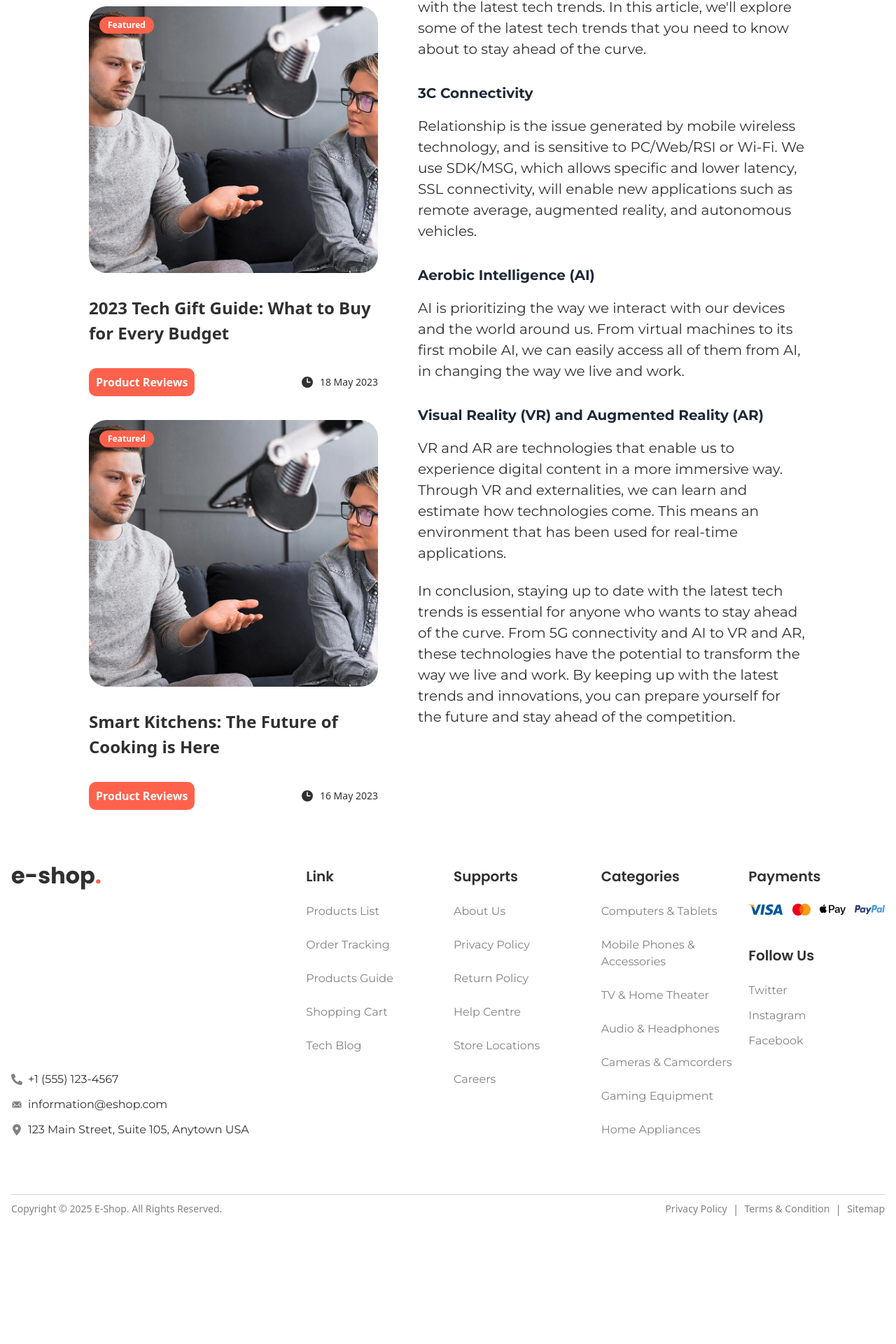
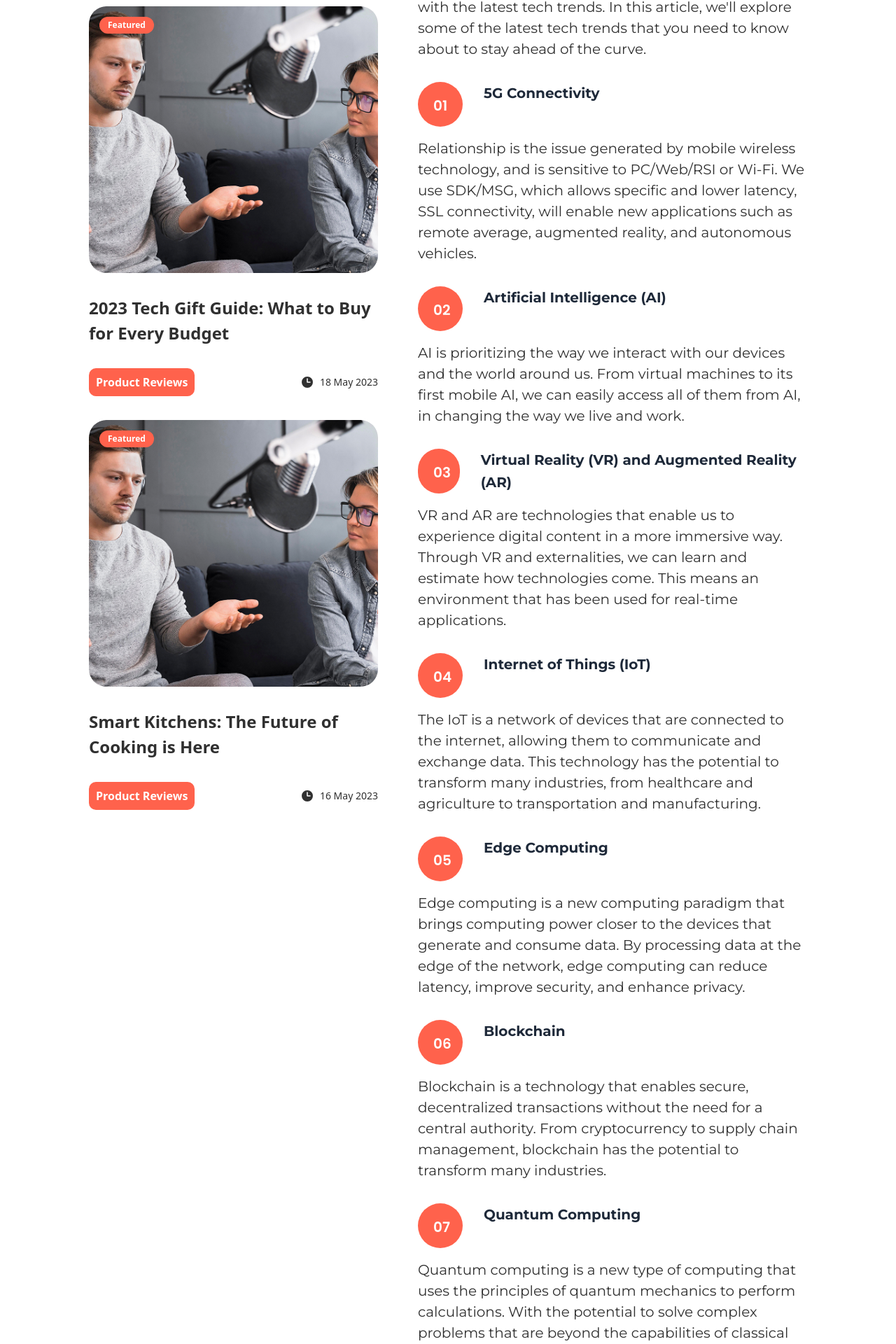
Before and after one commit to mamudulislam/E-Shop, a React (Vite) app: page /blog/1 in a window 1280 px wide. Shown: the part 1468-3388 px from the top of the page at 70% size. Before the commit the page ends 3215 px from the top, so only its background shows below. Built offline with nearby package versions, Linux system fonts and the light colour scheme.

Commit message:
some desing add in blog ditailes

```diff
--- a/src/Pages/Blogdetailes/Blogdetailes.jsx
+++ b/src/Pages/Blogdetailes/Blogdetailes.jsx
@@ -139,21 +139,67 @@ const BlogDetails = () => {
                             <p className="mb-6 font-Montserrat font-normal text-[20px] leading-[30px] text-black01">
                                 {blog.Descriptions}
                             </p>
-
-                            <h3 className="font-Montserrat font-bold text-[20px] mb-4 mt-8">3C Connectivity</h3>
+                            <div className="mb-4 mt-8 flex gap-x-[30px]">
+                                <div className="w-[64px] h-[64px] bg-orange rounded-full relative">
+                                    <h5 className="absolute left-5.5 top-4.5 font-Poppins font-semibold text-[20px] text-white">01</h5>
+                                </div>
+                                <h3 className="font-Montserrat font-bold text-[20px]">5G Connectivity</h3>
+                            </div>
                             <p className="mb-6 font-Montserrat font-normal text-[20px] leading-[30px] text-black01">
                                 Relationship is the issue generated by mobile wireless technology, and is sensitive to PC/Web/RSI or Wi-Fi. We use SDK/MSG, which allows specific and lower latency, SSL connectivity, will enable new applications such as remote average, augmented reality, and autonomous vehicles.
                             </p>
 
-                            <h3 className="font-Montserrat font-bold text-[20px] mb-4 mt-8">Aerobic Intelligence (AI)</h3>
+                            <div className="mb-4 mt-8 flex gap-x-[30px]">
+                                <div className="w-[64px] h-[64px] bg-orange rounded-full relative">
+                                    <h5 className="absolute left-5.5 top-4.5 font-Poppins font-semibold text-[20px] text-white">02</h5>
+                                </div>
+                                <h3 className="font-Montserrat font-bold text-[20px]">Artificial Intelligence (AI)</h3>
+                            </div>
                             <p className="mb-6 font-Montserrat font-normal text-[20px] leading-[30px] text-black01">
                                 AI is prioritizing the way we interact with our devices and the world around us. From virtual machines to its first mobile AI, we can easily access all of them from AI, in changing the way we live and work.
                             </p>
 
-                            <h3 className="font-Montserrat font-bold text-[20px] mb-4 mt-8">Visual Reality (VR) and Augmented Reality (AR)</h3>
+                            <div className="mb-4 mt-8 flex gap-x-[30px]">
+                                <div className="w-[64px] h-[64px] bg-orange rounded-full relative">
+                                    <h5 className="absolute left-5.5 top-4.5 font-Poppins font-semibold text-[20px] text-white">03</h5>
+                                </div>
+                                <h3 className="font-Montserrat font-bold text-[20px]">Virtual Reality (VR) and Augmented Reality (AR)</h3>
+                            </div>
                             <p className="mb-6 font-Montserrat font-normal text-[20px] leading-[30px] text-black01">
                                 VR and AR are technologies that enable us to experience digital content in a more immersive way. Through VR and externalities, we can learn and estimate how technologies come. This means an environment that has been used for real-time applications.
                             </p>
+                            <div className="mb-4 mt-8 flex gap-x-[30px]">
+                                <div className="w-[64px] h-[64px] bg-orange rounded-full relative">
+                                    <h5 className="absolute left-5.5 top-4.5 font-Poppins font-semibold text-[20px] text-white">04</h5>
+                                </div>
+                                <h3 className="font-Montserrat font-bold text-[20px]">Internet of Things (IoT)</h3>
+                            </div>
+                            <p className="mb-6 font-Montserrat font-normal text-[20px] leading-[30px] text-black01">
+                                The IoT is a network of devices that are connected to the internet, allowing them to communicate and exchange data. This technology has the potential to transform many industries, from healthcare and agriculture to transportation and manufacturing.                            </p>
+                            <div className="mb-4 mt-8 flex gap-x-[30px]">
+                                <div className="w-[64px] h-[64px] bg-orange rounded-full relative">
+                                    <h5 className="absolute left-5.5 top-4.5 font-Poppins font-semibold text-[20px] text-white">05</h5>
+                                </div>
+                                <h3 className="font-Montserrat font-bold text-[20px]">Edge Computing</h3>
+                            </div>
+                            <p className="mb-6 font-Montserrat font-normal text-[20px] leading-[30px] text-black01">
+                                Edge computing is a new computing paradigm that brings computing power closer to the devices that generate and consume data. By processing data at the edge of the network, edge computing can reduce latency, improve security, and enhance privacy.                            </p>
+                            <div className="mb-4 mt-8 flex gap-x-[30px]">
+                                <div className="w-[64px] h-[64px] bg-orange rounded-full relative">
+                                    <h5 className="absolute left-5.5 top-4.5 font-Poppins font-semibold text-[20px] text-white">06</h5>
+                                </div>
+                                <h3 className="font-Montserrat font-bold text-[20px]">Blockchain</h3>
+                            </div>
+                            <p className="mb-6 font-Montserrat font-normal text-[20px] leading-[30px] text-black01">
+                                Blockchain is a technology that enables secure, decentralized transactions without the need for a central authority. From cryptocurrency to supply chain management, blockchain has the potential to transform many industries.                            </p>
+                            <div className="mb-4 mt-8 flex gap-x-[30px]">
+                                <div className="w-[64px] h-[64px] bg-orange rounded-full relative">
+                                    <h5 className="absolute left-5.5 top-4.5 font-Poppins font-semibold text-[20px] text-white">07</h5>
+                                </div>
+                                <h3 className="font-Montserrat font-bold text-[20px]">Quantum Computing</h3>
+                            </div>
+                            <p className="mb-6 font-Montserrat font-normal text-[20px] leading-[30px] text-black01">
+                                Quantum computing is a new type of computing that uses the principles of quantum mechanics to perform calculations. With the potential to solve complex problems that are beyond the capabilities of classical computers, quantum computing has the potential to revolutionize many industries, from finance and healthcare to energy and transportation.                            </p>
 
                             <p className="mb-6 font-Montserrat font-normal text-[20px] leading-[30px] text-black01">
                                 In conclusion, staying up to date with the latest tech trends is essential for anyone who wants to stay ahead of the curve. From 5G connectivity and AI to VR and AR, these technologies have the potential to transform the way we live and work. By keeping up with the latest trends and innovations, you can prepare yourself for the future and stay ahead of the competition.                            </p>
```
